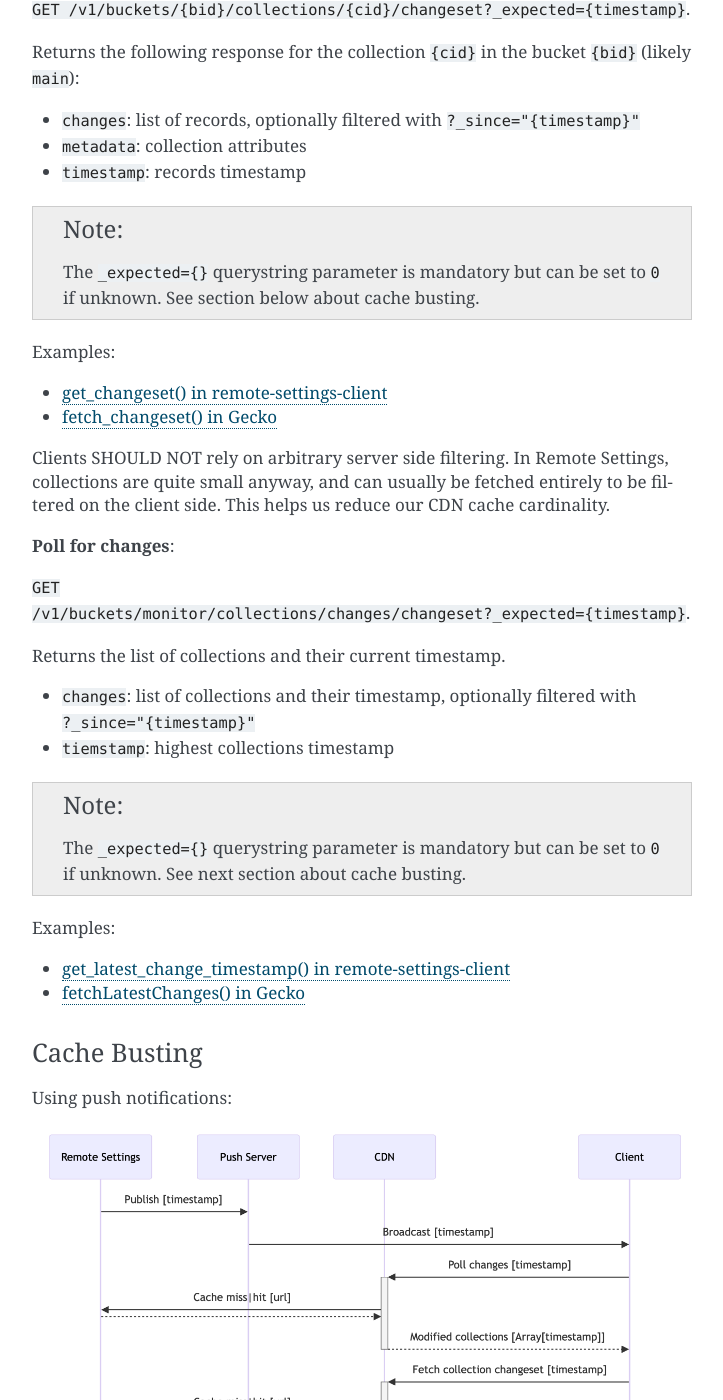
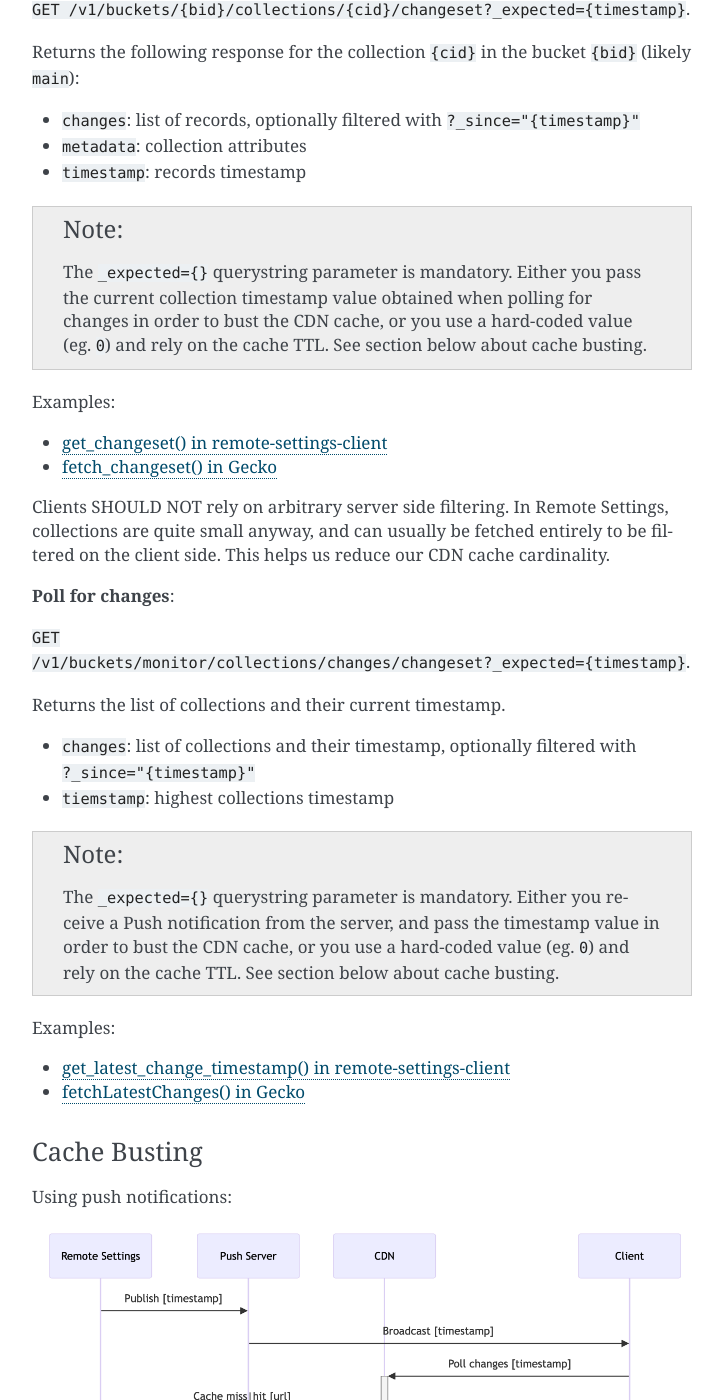
Before and after one commit to mozilla/remote-settings, a Sphinx documentation site: the page built from docs/client-specifications.rst, in a window 1280 px wide and 1400 px high, scrolled down 2164 px. Shown: the whole window, without its empty margins (388-1111 px from the left). Built offline with Sphinx 7.4.7, drawn with Linux system fonts in a browser that asks for light colours; some of the changed text lies outside the part shown.

Commit message:
Clarify usage of _expected querystring parameter

```diff
--- a/docs/client-specifications.rst
+++ b/docs/client-specifications.rst
@@ -87,7 +87,7 @@ Returns the following response for the collection ``{cid}`` in the bucket ``{bid
 
 .. note::
 
-    The ``_expected={}`` querystring parameter is mandatory but can be set to ``0`` if unknown. See section below about cache busting.
+    The ``_expected={}`` querystring parameter is mandatory. Either you pass the current collection timestamp value obtained when polling for changes in order to bust the CDN cache, or you use a hard-coded value (eg. ``0``) and rely on the cache TTL. See section below about cache busting.
 
 Examples:
 
@@ -108,7 +108,7 @@ Returns the list of collections and their current timestamp.
 
 .. note::
 
-    The ``_expected={}`` querystring parameter is mandatory but can be set to ``0`` if unknown. See next section about cache busting.
+    The ``_expected={}`` querystring parameter is mandatory. Either you receive a Push notification from the server, and pass the timestamp value in order to bust the CDN cache, or you use a hard-coded value (eg. ``0``) and rely on the cache TTL. See section below about cache busting.
 
 Examples:
 
@@ -140,7 +140,7 @@ Using push notifications:
 ..     Remote Settings-->>CDN:
 ..     CDN-->>-Client: Changeset [data, metadata, timestamp]
 
-Without push notifications:
+Without push notifications (cached polling):
 
 .. image:: images/client-specifications-cache-poll.png
 
@@ -156,10 +156,25 @@ Without push notifications:
 ..     Remote Settings-->>CDN:
 ..     CDN-->>-Client: Modified collections [Array[timestamp]]
 ..     Client->>+CDN: Fetch collection changeset [timestamp]
+..     CDN->>Remote Settings: Cache miss|hit [url]
+..     Remote Settings-->>CDN:
+..     CDN-->>-Client: Changeset [data, metadata, timestamp]
+
+Without push notifications nor polling for changes (cached fetching):
+
+.. image:: images/client-specifications-cache-ttl.png
+
+.. https://mermaid-js.github.io/mermaid-live-editor/
+.. sequenceDiagram
+..     participant Remote Settings
+
+..     participant CDN
+..     participant Client
+
+..     Client->>+CDN: Fetch collection changeset [timestamp=0]
 ..     CDN->>Remote Settings: TTL expired|hit [url]
 ..     Remote Settings-->>CDN:
 ..     CDN-->>-Client: Changeset [data, metadata, timestamp]
-
 
 Environment Switching
 '''''''''''''''''''''
```
Also changed, not shown: docs/images/client-specifications-cache-poll.png, docs/images/client-specifications-cache-ttl.png (added), kinto-remote-settings/README.rst.
